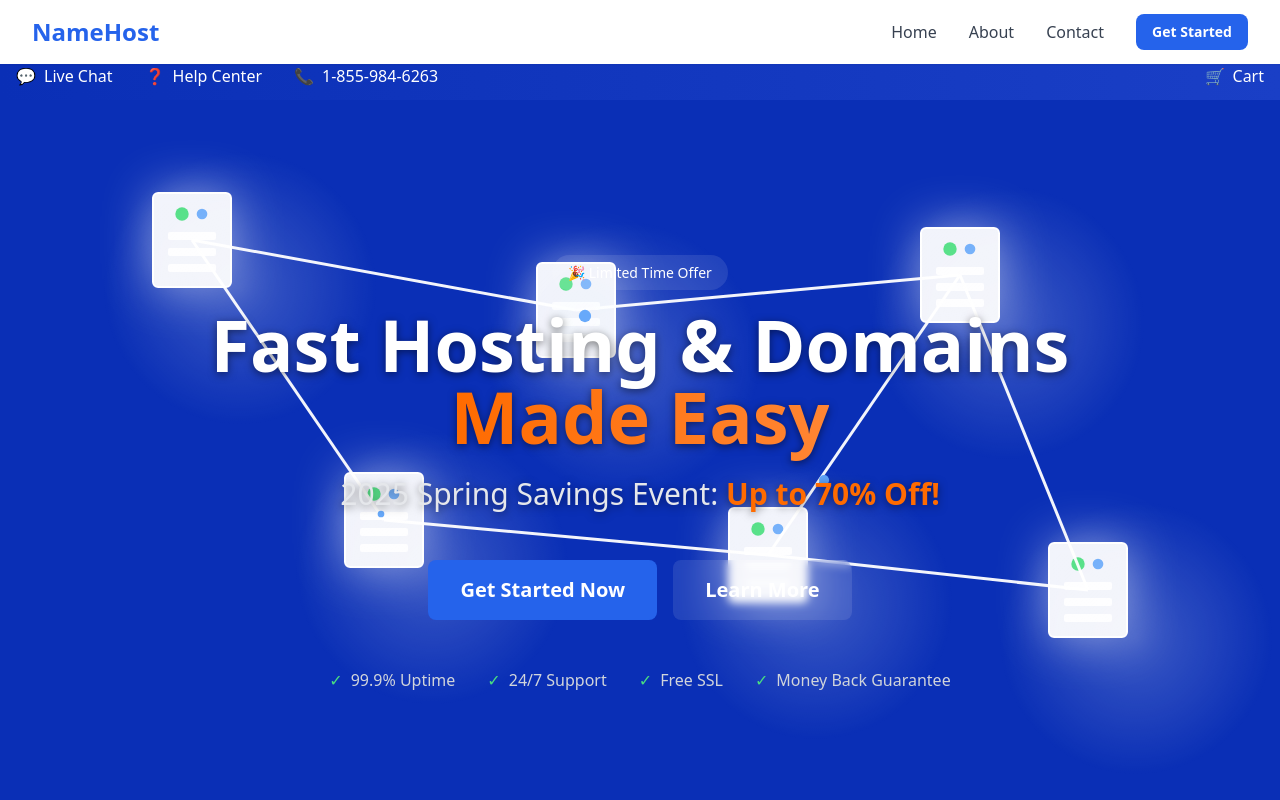
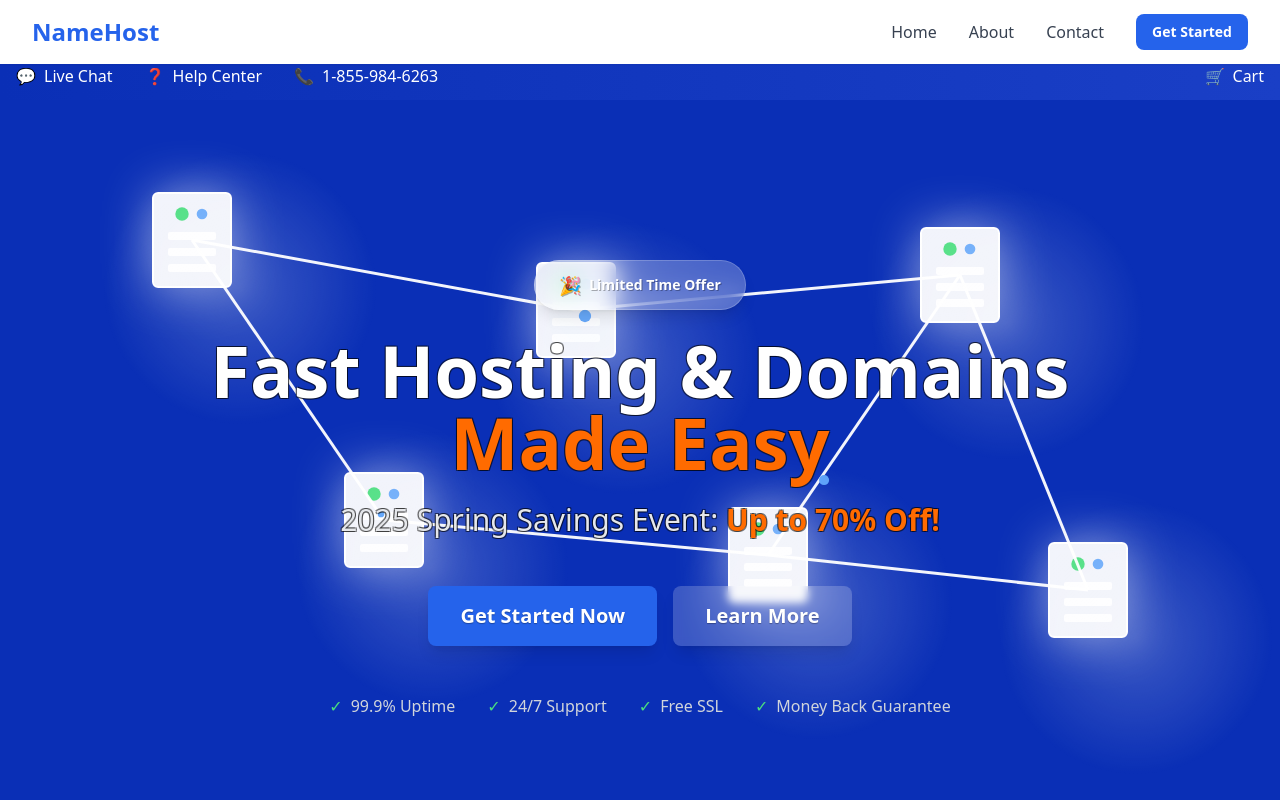
Before and after one commit to nirzaf/amazync, a React (Vite) app: page / in a window 1280 px wide. Shown: the top 800 px of the page. Built offline with nearby package versions, Linux system fonts and the light colour scheme.

Commit message:
style(HeroSection): enhance text visibility and button effects
Update styles in HeroSection to improve text visibility with added text shadows and adjusted background properties. Enhance button styles for a more polished look, ensuring a consistent design across the component.

```diff
--- a/src/components/HeroSection.tsx
+++ b/src/components/HeroSection.tsx
@@ -28,7 +28,7 @@ const HeroSection = () => {
             transition={{ delay: 0.2 }}
             className="flex items-center gap-4"
           >
-            <Button variant="primary" size="sm" className="bg-[#FF6B00] hover:bg-[#FF8533]">
+            <Button variant="primary" size="sm" className="bg-[#FF6B00] hover:bg-[#FF8533] [text-shadow:_0_1px_1px_rgba(0,0,0,0.3)]">
               Buy Now!
             </Button>
             <button className="text-white hover:text-gray-200">×</button>
@@ -99,8 +99,9 @@ const HeroSection = () => {
                 transition={{ duration: 0.5, delay: 0.2 }}
                 className="inline-block mb-6"
               >
-                <span className="bg-white/10 backdrop-blur-sm text-white px-4 py-2 rounded-full text-sm font-medium">
-                  🎉 Limited Time Offer
+                <span className="bg-white/25 backdrop-blur-md text-white px-6 py-2.5 rounded-full text-sm font-semibold border border-white/20 shadow-lg [text-shadow:_1px_1px_0_rgba(0,0,0,0.3)] flex items-center gap-2 justify-center">
+                  <span className="text-lg">🎉</span>
+                  <span>Limited Time Offer</span>
                 </span>
               </motion.div>
 
@@ -108,11 +109,11 @@ const HeroSection = () => {
                 initial={{ opacity: 0, y: 20 }}
                 animate={{ opacity: 1, y: 0 }}
                 transition={{ duration: 0.5, delay: 0.3 }}
-                className="text-6xl md:text-7xl font-bold text-white mb-6 relative drop-shadow-[0_2px_4px_rgba(0,0,0,0.5)]"
+                className="text-6xl md:text-7xl font-bold text-white mb-6 relative [text-shadow:_1px_1px_0_rgba(0,0,0,0.5),_-1px_-1px_0_rgba(0,0,0,0.5),_1px_-1px_0_rgba(0,0,0,0.5),_-1px_1px_0_rgba(0,0,0,0.5)]"
               >
                 Fast Hosting & Domains
                 <br />
-                <span className="bg-gradient-to-r from-[#FF6B00] to-[#FF8533] text-transparent bg-clip-text">
+                <span className="text-[#FF6B00]">
                   Made Easy
                 </span>
               </motion.h1>
@@ -121,10 +122,10 @@ const HeroSection = () => {
                 initial={{ opacity: 0, y: 20 }}
                 animate={{ opacity: 1, y: 0 }}
                 transition={{ duration: 0.5, delay: 0.4 }}
-                className="text-2xl md:text-3xl text-gray-200 mb-12 relative drop-shadow-[0_2px_4px_rgba(0,0,0,0.5)]"
+                className="text-2xl md:text-3xl text-gray-200 mb-12 relative [text-shadow:_1px_1px_0_rgba(0,0,0,0.5),_-1px_-1px_0_rgba(0,0,0,0.5),_1px_-1px_0_rgba(0,0,0,0.5),_-1px_1px_0_rgba(0,0,0,0.5)]"
               >
                 2025 Spring Savings Event:
-                <span className="text-[#FF6B00] font-bold"> Up to 70% Off!</span>
+                <span className="text-[#FF6B00] font-bold [text-shadow:_1px_1px_0_rgba(0,0,0,0.5),_-1px_-1px_0_rgba(0,0,0,0.5),_1px_-1px_0_rgba(0,0,0,0.5),_-1px_1px_0_rgba(0,0,0,0.5)]"> Up to 70% Off!</span>
               </motion.p>
 
               <motion.div
@@ -136,14 +137,14 @@ const HeroSection = () => {
                 <Button
                   variant="primary"
                   size="lg"
-                  className="bg-[#FF6B00] hover:bg-[#FF8533] text-xl px-12 py-4 rounded-full transform hover:scale-105 transition-transform"
+                  className="bg-[#FF6B00] hover:bg-[#FF8533] text-xl px-12 py-4 rounded-full transform hover:scale-105 transition-transform [text-shadow:_0_1px_1px_rgba(0,0,0,0.3)] shadow-lg"
                 >
                   Get Started Now
                 </Button>
                 <Button
                   variant="secondary"
                   size="lg"
-                  className="bg-white/10 hover:bg-white/20 text-white text-xl px-12 py-4 rounded-full backdrop-blur-sm transform hover:scale-105 transition-transform"
+                  className="bg-white/20 hover:bg-white/30 text-white text-xl px-12 py-4 rounded-full backdrop-blur-sm transform hover:scale-105 transition-transform [text-shadow:_0_1px_1px_rgba(0,0,0,0.3)] shadow-lg"
                 >
                   Learn More
                 </Button>
```
